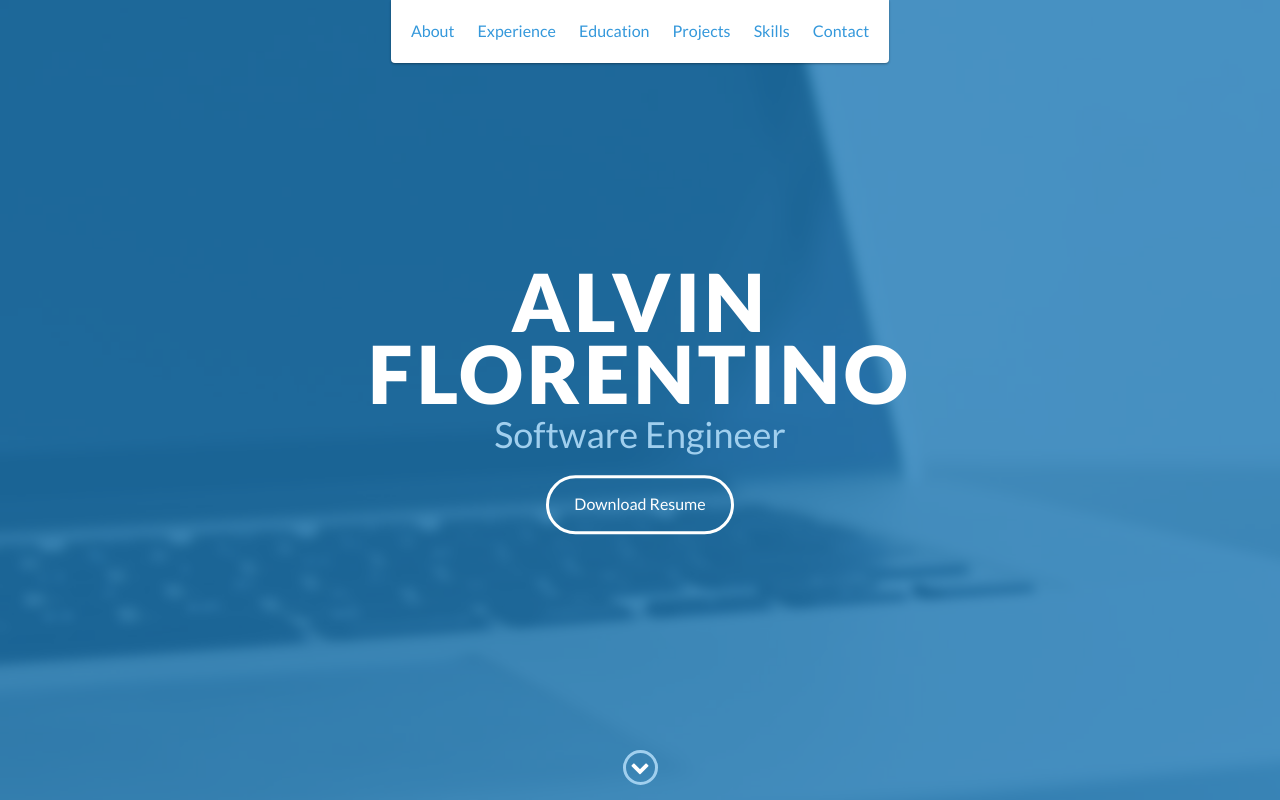
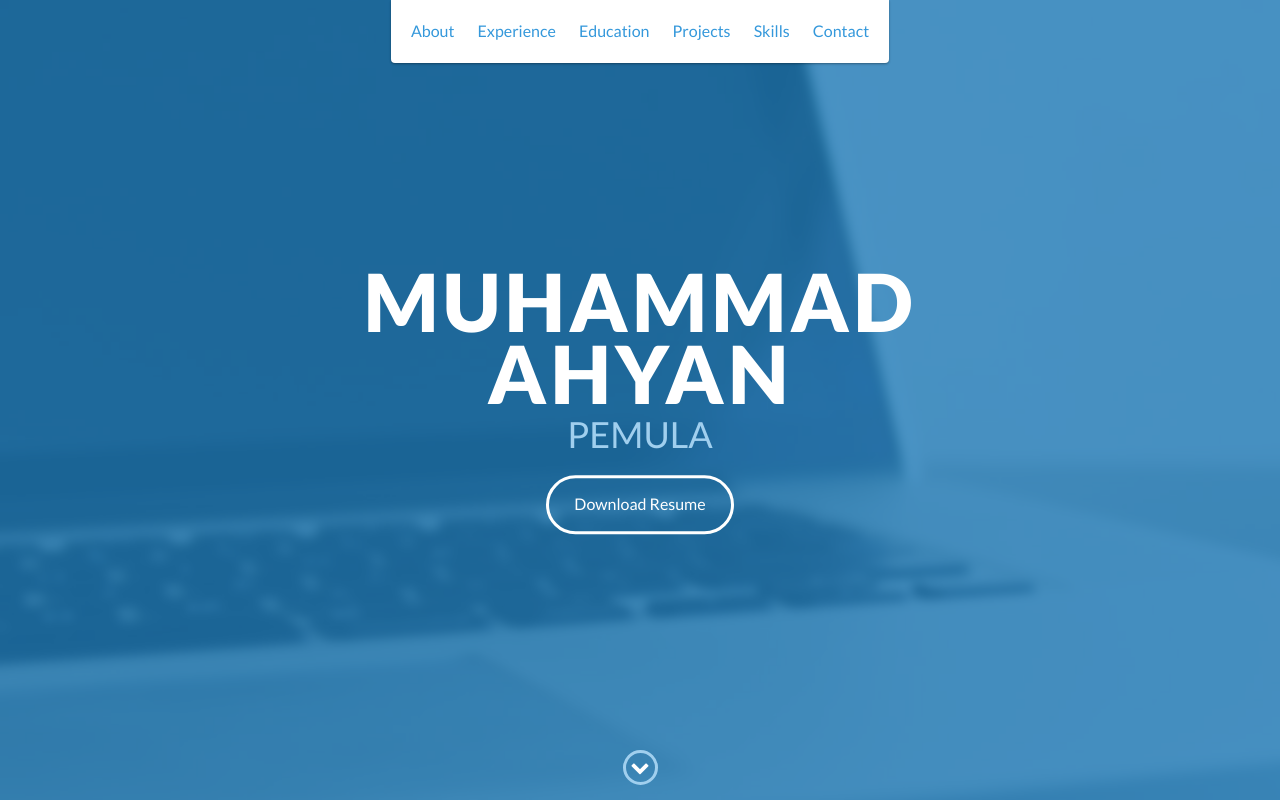
Before and after one commit to theyanagt/AyanDevPortofolio, a website: page index.html in a window 1280 px wide. Shown: the top 800 px of the page. Drawn offline with nearby package versions, Linux system fonts and the light colour scheme.

Commit message:
Update index.html

```diff
--- a/index.html
+++ b/index.html
@@ -48,8 +48,8 @@
 
     <div id="lead">
         <div id="lead-content">
-            <h1>Alvin Florentino</h1>
-            <h2>Software Engineer</h2>
+            <h1>Muhammad Ahyan</h1>
+            <h2>PEMULA</h2>
             <a href="#" class="btn-rounded-white">Download Resume</a>
         </div>
         <!-- End #lead-content -->
@@ -237,7 +237,7 @@
             <div class="row">
                 <div class="col-sm-5 copyright">
                     <p>
-                        Copyright &copy; <span id="current-year">2022</span> YOUR NAME
+                        Copyright &copy; <span id="current-year">2022</span> Ahyan Dev
                     </p>
                 </div>
                 <div class="col-sm-2 top">
```
